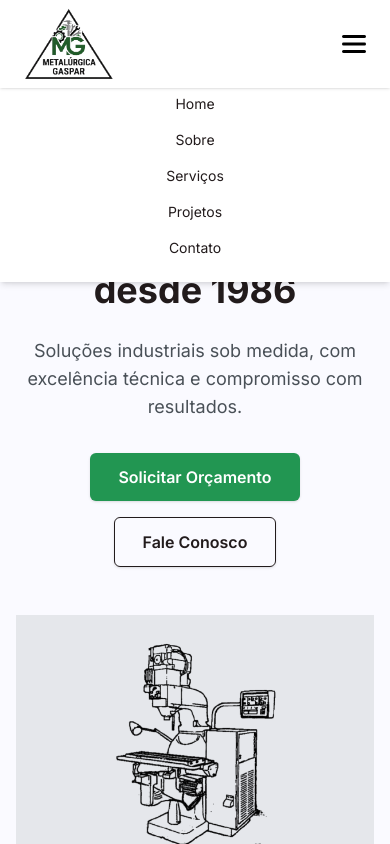
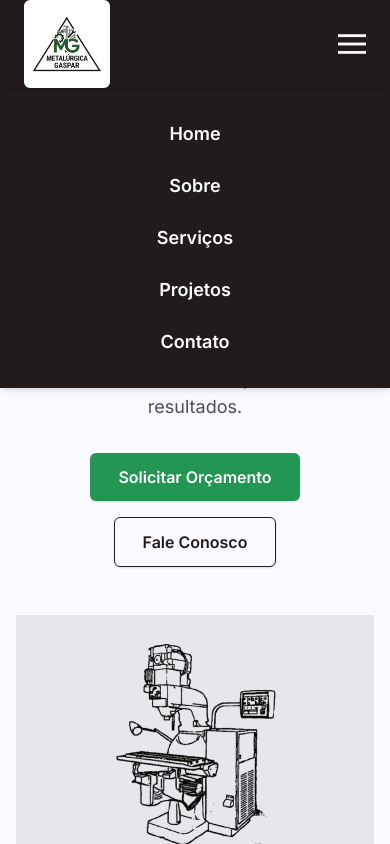
Before and after one commit to UelintonHJ/metalurgica-gaspar, a website: page public/index.html in a window 390 px wide. Both pictures are taken after a click on the button "Abrir menu". Shown: the top 844 px of the page. Drawn offline with Linux system fonts and the light colour scheme.

Commit message:
feat(header): update header and mobile menu for improved contrast and readability
Set header background to solid black to ensure high contrast with logo and menu links; Improved mobile menu typography: increased font size, added font weight, and adjusted spacing for better readability and touch targets; Verified logo visibility and menu link legibility across desktop, tablet, and mobile breakpoints; Maintained visual consistency and accessibility throughout header and navigation

```diff
--- a/package.json
+++ b/package.json
@@ -23,8 +23,8 @@
     "update-browserslist-db": "^1.2.3"
   },
   "scripts": {
-    "dev": "tailwindcss -i ./src/input.css -o ./assets/css/tailwind.css --content \"./index.html\" --watch",
-    "build": "tailwindcss -i ./src/input.css -o ./assets/css/tailwind.css --minify"
+    "dev": "tailwindcss -i ./src/input.css -o ./public/assets/css/tailwind.css --content \"./index.html\" --watch",
+    "build": "tailwindcss -i ./src/input.css -o ./public/assets/css/tailwind.css --minify"
   },
   "keywords": [],
   "author": "",
--- a/public/index.html
+++ b/public/index.html
@@ -21,34 +21,34 @@
 </head>
 
 <body class="bg-bgBase text-blackTech">
-    <header class="fixed top-0 left-0 w-full bg-white z-50 shadow-sm gap-6">
+    <header class="fixed top-0 left-0 w-full bg-blackTech z-50 shadow-sm gap-6">
         <div class="container mx-auto px-6 h-[88px] flex items-center justify-between">
-            <div class="flex items-center h-full overflow-hidden">
+            <div class="flex items-center h-full overflow-hidden bg-white p-2 md:p-3 rounded-md shadow-sm">
                 <img src="/images/logo-metalurgica-gaspar.png" alt="Logo da Metalúrgica Gaspar"
-                    class="h-[72px] w-auto object-contain">
+                    class="h-[56px] md:h-[72px] w-auto object-contain">
             </div>
             <button type="button" id="menu-toggle" class="md:hidden" aria-label="Abrir menu" aria-expanded="false"
                 aria-controls="menu-mobile">
-                <img src="/images/menu.png" alt="" aria-hidden="true" class="w-6">
+                <img src="/images/menu-toggle-white.png" alt="" aria-hidden="true" class="w-7">
             </button>
 
             <nav id="main-menu" class="hidden md:flex gap-6 text-sm justify-end">
-                <a href="#home" class="hover:text-primary">Home</a>
-                <a href="#sobre" class="hover:text-primary">Sobre</a>
-                <a href="#servicos" class="hover:text-primary">Serviços</a>
-                <a href="#projetos" class="hover:text-primary">Projetos</a>
-                <a href="#contato" class="hover:text-primary" rel="nofollow">Contato</a>
+                <a href="#home" class="text-white hover:text-primary font-medium transition">Home</a>
+                <a href="#sobre" class="text-white hover:text-primary font-medium transition">Sobre</a>
+                <a href="#servicos" class="text-white hover:text-primary font-medium transition">Serviços</a>
+                <a href="#projetos" class="text-white hover:text-primary font-medium transition">Projetos</a>
+                <a href="#contato" class="text-white hover:text-primary font-medium transition" rel="nofollow">Contato</a>
             </nav>
         </div>
     </header>
 
-    <div id="menu-mobile" class="hidden fixed top-[70px] left-0 w-full bg-white shadow-md md:hidden">
-        <nav class="flex flex-col items-center gap-4 py-6 text-sm">
-            <a href="#home" class="hover:text-primary">Home</a>
-            <a href="#sobre" class="hover:text-primary">Sobre</a>
-            <a href="#servicos" class="hover:text-primary">Serviços</a>
-            <a href="#projetos" class="hover:text-primary">Projetos</a>
-            <a href="#contato" class="hover:text-primary" rel="nofollow">Contato</a>
+    <div id="menu-mobile" class="hidden fixed top-[88px] left-0 w-full bg-blackTech text-white shadow-md md:hidden z-40">
+        <nav class="flex flex-col items-center gap-6 py-8 text-lg font-semibold">
+            <a href="#home" class="hover:text-primary transition">Home</a>
+            <a href="#sobre" class="hover:text-primary transition">Sobre</a>
+            <a href="#servicos" class="hover:text-primary transition">Serviços</a>
+            <a href="#projetos" class="hover:text-primary transition">Projetos</a>
+            <a href="#contato" class="hover:text-primary transition" rel="nofollow">Contato</a>
         </nav>
     </div>
 
```
Also changed, not shown: public/assets/css/tailwind.css, public/images/menu-toggle-white.png (added), public/images/menu.png (deleted).
